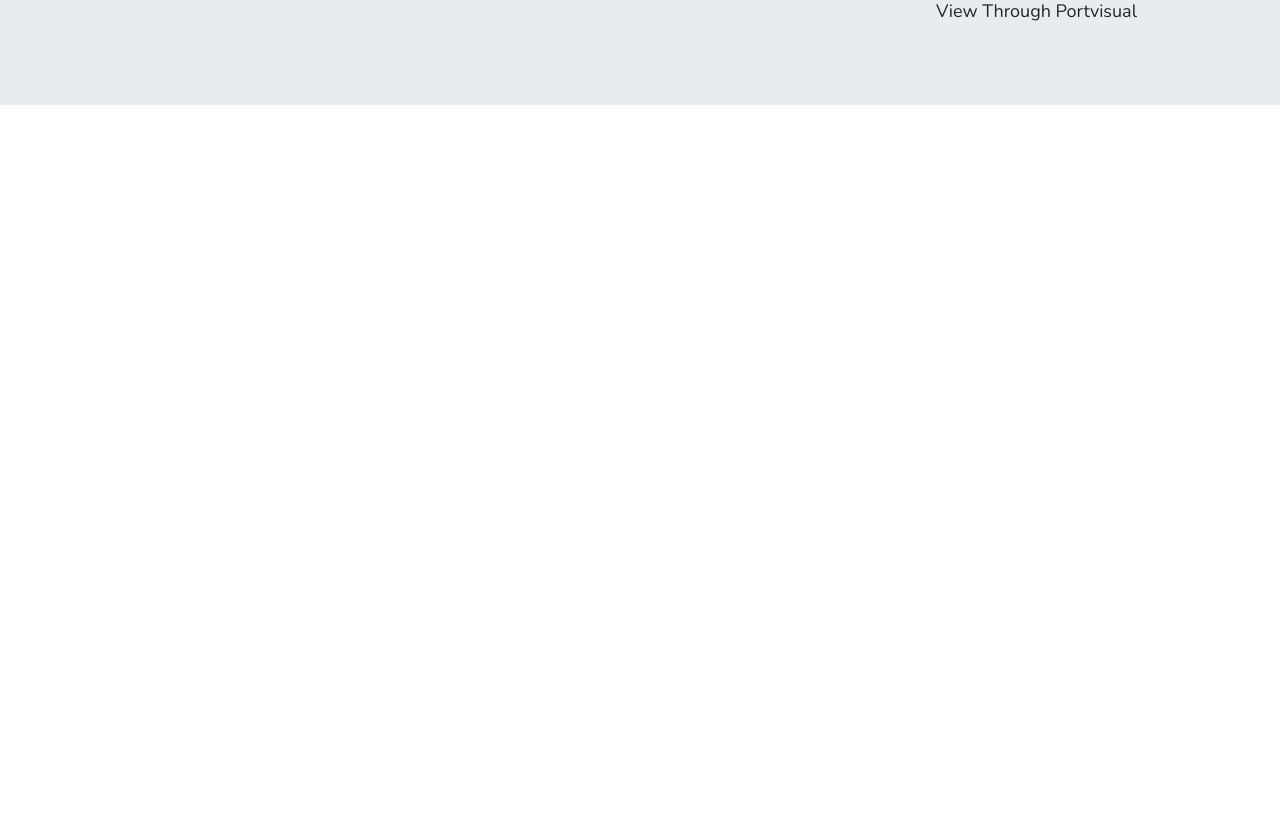
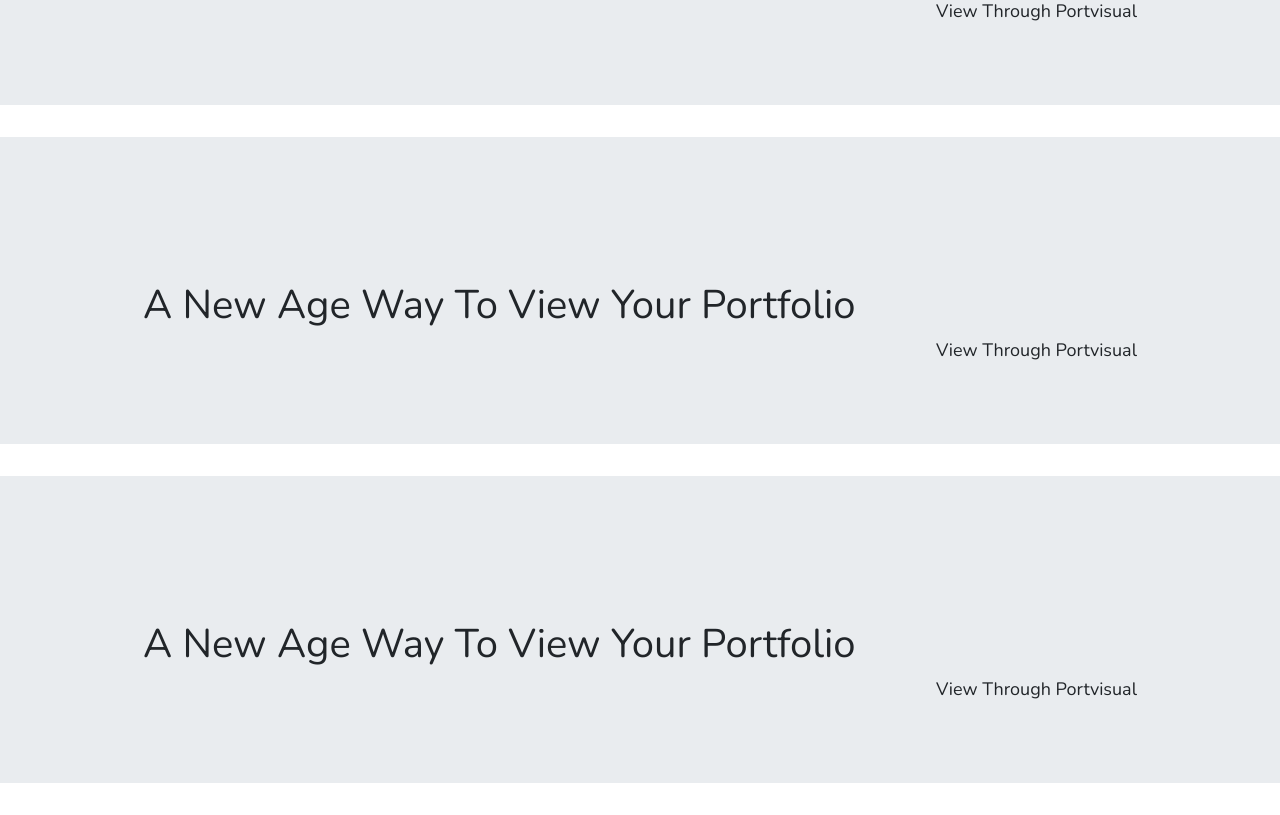
Before and after one commit to rwfrankenfield1s/Portvisual, an Angular app: page / in a window 1280 px wide. Shown: the part 880-1695 px from the top of the page. Before the commit the page ends 1017 px from the top, so only its background shows below. Built offline with nearby package versions, Linux system fonts and the light colour scheme.

Commit message:
wrap 00.24

```diff
--- a/src/app/header/header.component.html
+++ b/src/app/header/header.component.html
@@ -1,3 +1,4 @@
+
 <nav class="navbar navbar-expand-md bg-dark navbar-dark fixed-top">
     <a class="navbar-brand" href="#">Portvisual</a>
     <button class="navbar-toggler" type="button" data-toggle="collapse" data-target="#navbarCollapse" aria-controls="navbarCollapse"
@@ -9,7 +10,7 @@
       <ul class="navbar-nav mr-auto">
 
         <li class="nav-item">
-          <a class="nav-link" routerLink="/home">Home</a>
+          <a class="nav-link" routerLink="/home" href="#content1">Home</a>
         </li>
         <li class="nav-item">
           <a class="nav-link" routerLink="/contact-list">Independent</a>
--- a/src/app/home/home.component.html
+++ b/src/app/home/home.component.html
@@ -18,3 +18,15 @@
       <p class="text-right">View Through Portvisual</p>
     </div>
   </div>
+  <div class="jumbotron jumbotron-fluid" style="size:6vh;">
+    <div class="container">
+      <h1 class="text-left">A New Age Way To View Your Portfolio</h1>
+      <p class="text-right">View Through Portvisual</p>
+    </div>
+  </div>
+  <div class="jumbotron jumbotron-fluid" style="size:6vh;">
+    <div class="container">
+      <h1 class="text-left">A New Age Way To View Your Portfolio</h1>
+      <p class="text-right">View Through Portvisual</p>
+    </div>
+  </div>
```
